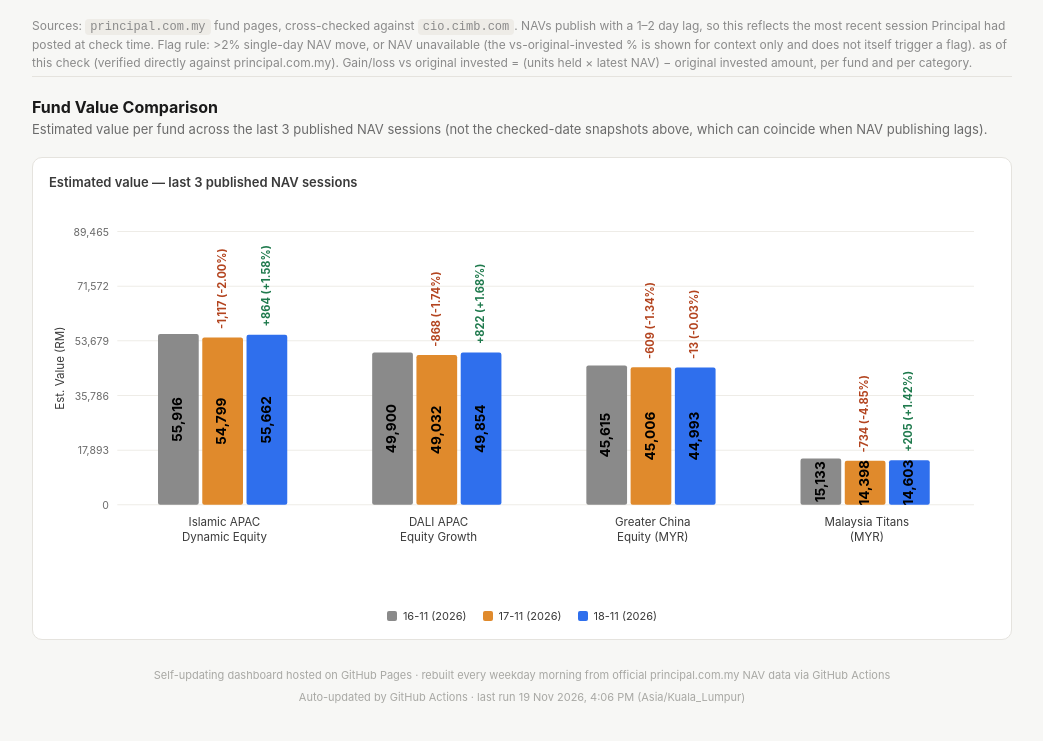
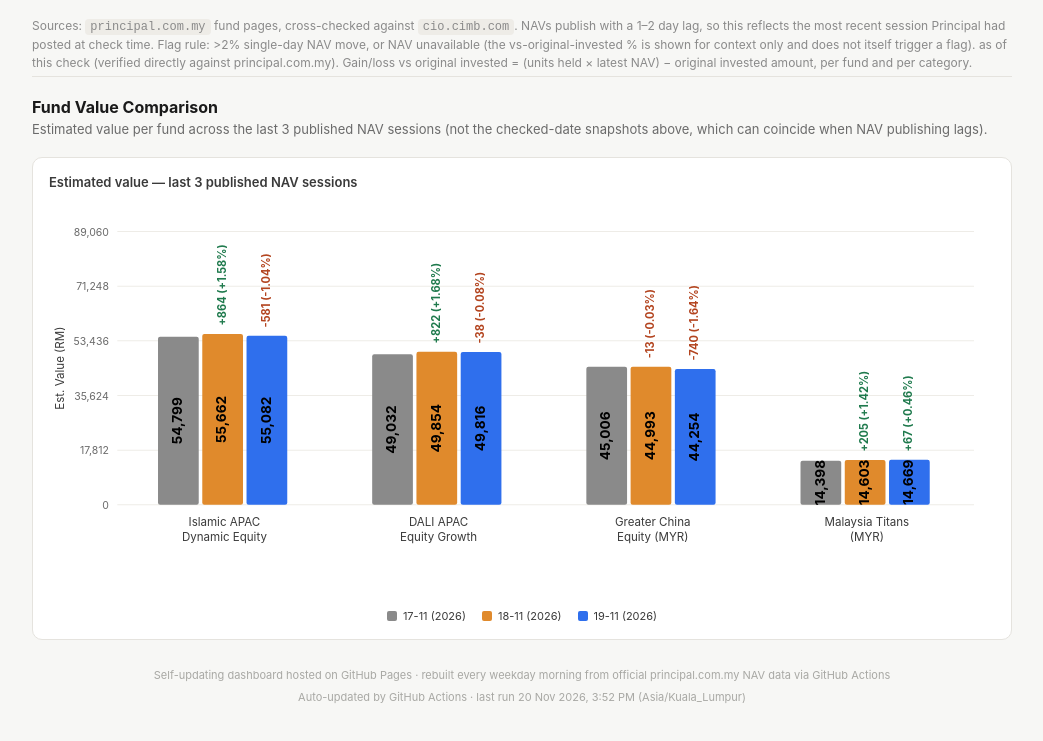
Before and after one commit to ckm1268-cell/principal-funds-dashboard, a plain HTML site: page index.html in a window 1280 px wide. Shown: the part 1537-2278 px from the top of the page, without its empty margins (118-1161 px from the left). Drawn offline with Linux system fonts and the light colour scheme.

Commit message:
Daily NAV update: 2026-11-20

```diff
--- a/index.html
+++ b/index.html
@@ -18,7 +18,7 @@
 
   <section class="tab-panel active" id="panel-today">
     <div class="daybadge daybadge-today">Today</div>
-    <div class="subtitle" id="subtitle-today">Published NAV as of 18 Nov 2026 · checked 19 Nov 2026, 4:06 PM MYT</div>
+    <div class="subtitle" id="subtitle-today">Published NAV as of 19 Nov 2026 · checked 20 Nov 2026, 3:52 PM MYT</div>
     <div class="cards">
       <div class="card"><div class="label">LYN Funds — value</div><div class="value" id="lynValue-today">—</div></div>
       <div class="card"><div class="label">LYN Funds — gain/loss vs original</div><div class="value" id="lynChange-today">—</div></div>
@@ -45,7 +45,7 @@
 
   <section class="tab-panel" id="panel-yesterday">
     <div class="daybadge daybadge-yesterday">Yesterday</div>
-    <div class="subtitle" id="subtitle-yesterday">Published NAV as of 17 Nov 2026 · checked 18 Nov 2026, 4:06 PM MYT</div>
+    <div class="subtitle" id="subtitle-yesterday">Published NAV as of 18 Nov 2026 · checked 19 Nov 2026, 3:52 PM MYT</div>
     <div class="cards">
       <div class="card"><div class="label">LYN Funds — value</div><div class="value" id="lynValue-yesterday">—</div></div>
       <div class="card"><div class="label">LYN Funds — gain/loss vs original</div><div class="value" id="lynChange-yesterday">—</div></div>
@@ -71,7 +71,7 @@
 
   <section class="tab-panel" id="panel-2days">
     <div class="daybadge daybadge-2days">2 Days Ago</div>
-    <div class="subtitle" id="subtitle-2days">Published NAV as of 16 Nov 2026 · checked 17 Nov 2026, 4:06 PM MYT</div>
+    <div class="subtitle" id="subtitle-2days">Published NAV as of 17 Nov 2026 · checked 18 Nov 2026, 3:52 PM MYT</div>
     <div class="cards">
       <div class="card"><div class="label">LYN Funds — value</div><div class="value" id="lynValue-2days">—</div></div>
       <div class="card"><div class="label">LYN Funds — gain/loss vs original</div><div class="value" id="lynChange-2days">—</div></div>
@@ -214,17 +214,17 @@ function showTab(id, btn) {
 // Regenerated automatically each weekday run from live principal.com.my NAV
 // history for all tracked funds (see daily_pipeline.py update_dashboard_html).
 const realHistory = {
-  islamic: [["28-10",0.9026],["29-10",0.8907],["30-10",0.8545],["02-11",0.8591],["03-11",0.8248],["04-11",0.8261],["05-11",0.7775],["06-11",0.7399],["10-11",0.7785],["11-11",0.8010],["12-11",0.7884],["13-11",0.7848],["16-11",0.7508],["17-11",0.7358],["18-11",0.7474]],
-  dali: [["28-10",0.7229],["29-10",0.7165],["30-10",0.7005],["02-11",0.7041],["03-11",0.6866],["04-11",0.6908],["05-11",0.6646],["06-11",0.6414],["10-11",0.6647],["11-11",0.6803],["12-11",0.6735],["13-11",0.6680],["16-11",0.6496],["17-11",0.6383],["18-11",0.6490]],
-  greaterChina: [["28-10",1.1526],["29-10",1.1298],["30-10",1.1108],["02-11",1.1201],["03-11",1.1036],["04-11",1.1338],["05-11",1.1237],["06-11",1.0989],["10-11",1.1210],["11-11",1.1481],["12-11",1.1172],["13-11",1.1204],["16-11",1.0854],["17-11",1.0709],["18-11",1.0706]],
-  malaysiaTitans: [["28-10",1.8432],["29-10",1.8414],["30-10",1.8240],["02-11",1.8004],["03-11",1.7895],["04-11",1.8202],["05-11",1.7843],["06-11",1.7437],["10-11",1.7287],["11-11",1.7609],["12-11",1.7264],["13-11",1.6887],["16-11",1.6795],["17-11",1.5980],["18-11",1.6207]]
+  islamic: [["29-10",0.8907],["30-10",0.8545],["02-11",0.8591],["03-11",0.8248],["04-11",0.8261],["05-11",0.7775],["06-11",0.7399],["10-11",0.7785],["11-11",0.8010],["12-11",0.7884],["13-11",0.7848],["16-11",0.7508],["17-11",0.7358],["18-11",0.7474],["19-11",0.7396]],
+  dali: [["29-10",0.7165],["30-10",0.7005],["02-11",0.7041],["03-11",0.6866],["04-11",0.6908],["05-11",0.6646],["06-11",0.6414],["10-11",0.6647],["11-11",0.6803],["12-11",0.6735],["13-11",0.6680],["16-11",0.6496],["17-11",0.6383],["18-11",0.6490],["19-11",0.6485]],
+  greaterChina: [["29-10",1.1298],["30-10",1.1108],["02-11",1.1201],["03-11",1.1036],["04-11",1.1338],["05-11",1.1237],["06-11",1.0989],["10-11",1.1210],["11-11",1.1481],["12-11",1.1172],["13-11",1.1204],["16-11",1.0854],["17-11",1.0709],["18-11",1.0706],["19-11",1.0530]],
+  malaysiaTitans: [["29-10",1.8414],["30-10",1.8240],["02-11",1.8004],["03-11",1.7895],["04-11",1.8202],["05-11",1.7843],["06-11",1.7437],["10-11",1.7287],["11-11",1.7609],["12-11",1.7264],["13-11",1.6887],["16-11",1.6795],["17-11",1.5980],["18-11",1.6207],["19-11",1.6281]]
 };
 function fundsSnapshot() {
   return [
-    { name: "Principal Islamic Asia Pacific Dynamic Equity Fund", isin: "MYU1000AA007", category: "LYN Funds", units: 74474.83, originalInvested: 74832.31, nav: 0.7474, dailyChangePct: 1.58, history: realHistory.islamic },
-    { name: "Principal DALI Asia Pacific Equity Growth Fund", isin: "MYU1000BD009", category: "LYN Funds", units: 76816.72, originalInvested: 71439.55, nav: 0.6490, dailyChangePct: 1.68, history: realHistory.dali },
-    { name: "Principal Greater China Equity Fund (Class MYR)", isin: "MYU1000CB001", category: "LYN Funds", units: 42026.2, originalInvested: 53343.86, nav: 1.0706, dailyChangePct: -0.03, history: realHistory.greaterChina },
-    { name: "Principal Malaysia Titans Fund (Class MYR)", isin: "N/A", category: "CKM Funds", units: 9010.18, originalInvested: 16162.46, nav: 1.6207, dailyChangePct: 1.42, history: realHistory.malaysiaTitans }
+    { name: "Principal Islamic Asia Pacific Dynamic Equity Fund", isin: "MYU1000AA007", category: "LYN Funds", units: 74474.83, originalInvested: 74832.31, nav: 0.7396, dailyChangePct: -1.04, history: realHistory.islamic },
+    { name: "Principal DALI Asia Pacific Equity Growth Fund", isin: "MYU1000BD009", category: "LYN Funds", units: 76816.72, originalInvested: 71439.55, nav: 0.6485, dailyChangePct: -0.08, history: realHistory.dali },
+    { name: "Principal Greater China Equity Fund (Class MYR)", isin: "MYU1000CB001", category: "LYN Funds", units: 42026.2, originalInvested: 53343.86, nav: 1.0530, dailyChangePct: -1.64, history: realHistory.greaterChina },
+    { name: "Principal Malaysia Titans Fund (Class MYR)", isin: "N/A", category: "CKM Funds", units: 9010.18, originalInvested: 16162.46, nav: 1.6281, dailyChangePct: 0.46, history: realHistory.malaysiaTitans }
   ];
 }
 function snapshotAtOffset(offset) {
@@ -541,6 +541,6 @@ window.addEventListener("resize", () => {
   document.querySelectorAll(".tab-panel").forEach(p => { if (!p.classList.contains("active")) return; });
 });
 </script>
-<div id="last-updated" style="text-align:center;font-size:11px;color:#a8a8a4;padding-bottom:16px;">Auto-updated by GitHub Actions · last run 19 Nov 2026, 4:06 PM (Asia/Kuala_Lumpur)</div>
+<div id="last-updated" style="text-align:center;font-size:11px;color:#a8a8a4;padding-bottom:16px;">Auto-updated by GitHub Actions · last run 20 Nov 2026, 3:52 PM (Asia/Kuala_Lumpur)</div>
 </body>
 </html>
```
Also changed, not shown: 1 other file.
